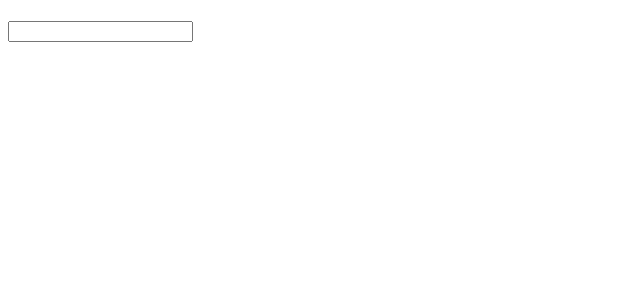
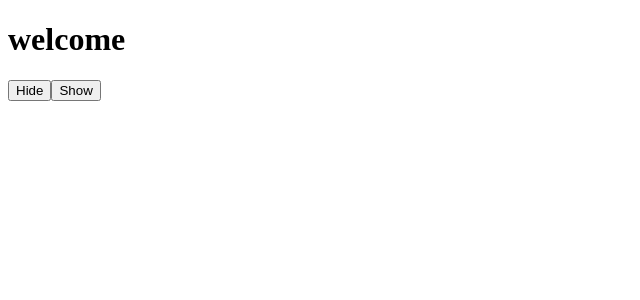
Before and after one commit to foziaShareen/easy_react, a React (Create React App) app: page / in a window 1280 px wide. Shown: the top 300 px of the page, without its empty margins (0-640 px from the left). Built offline with nearby package versions, Linux system fonts and the light colour scheme.

Commit message:
hide and show

```diff
--- a/src/App.js
+++ b/src/App.js
@@ -3,16 +3,18 @@
 import React ,{useState} from 'react'
 
 function App() {
-  const[data,setData]=useState(null)
-  function getData(val){
-    console.warn(val.target.value)
-    setData(val.target.value)
-  }
+
+const[status,setStatus]=useState(true)
   return (
     <div >
-      <h1>{data}</h1>
-     <input type="text" onChange={getData} />
-        </div>
+      {
+        status?<h1>welcome</h1>:null
+      }
+
+
+<button onClick={()=>setStatus(false)}>Hide</button>
+<button onClick={()=>setStatus(true)}>Show</button>
+       </div>
   )
 }
 
```
